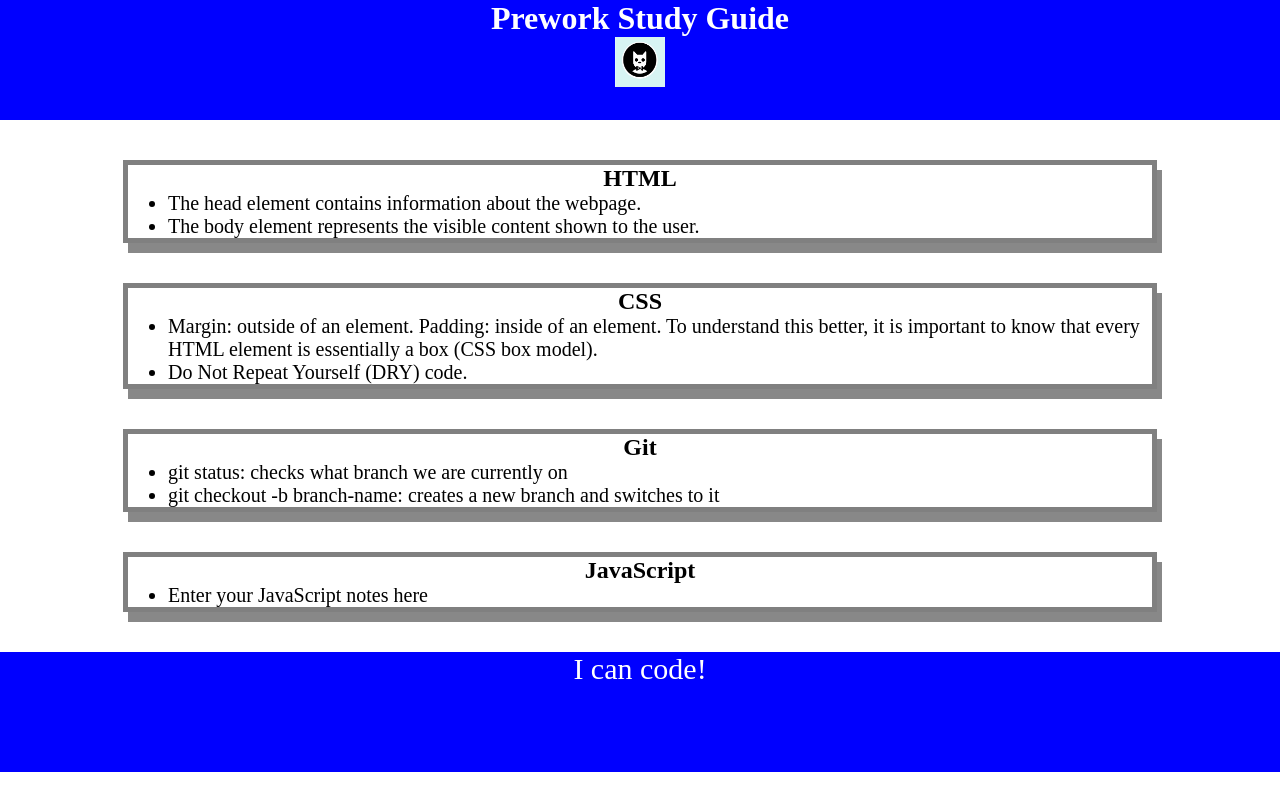
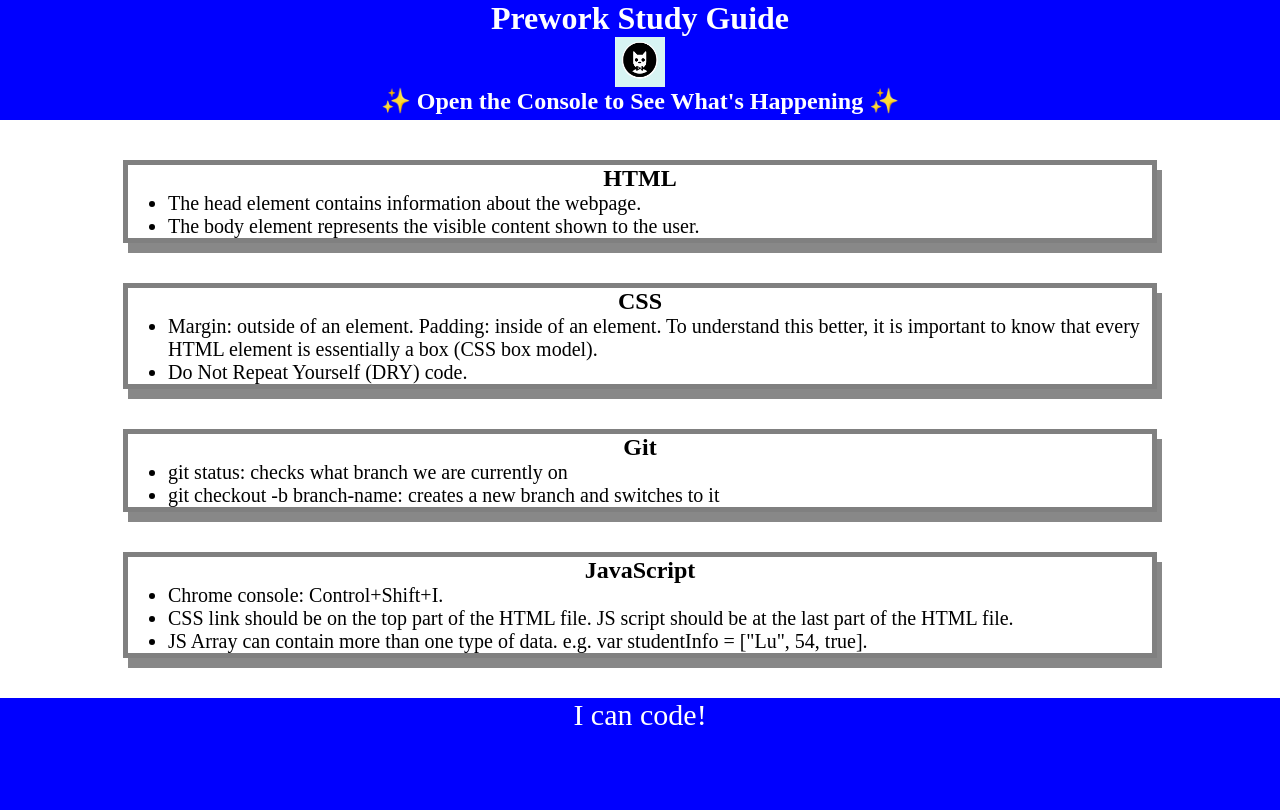
Before and after one commit to huihuihui07/W0-prework-study-guide, a plain HTML site: page index.html in a window 1280 px wide. Drawn offline with Linux system fonts and the light colour scheme.

Commit message:
completed JS basic

```diff
--- /dev/null
+++ b/assets/script.js
@@ -0,0 +1,19 @@
+var topics = ['HTML', 'CSS', 'Git', 'JavaScript'];
+
+for (var x = 0; x < topics.length; x++) {
+ console.log(topics[x]);
+}
+
+/*
+if (topic === 'HTML') {
+ console.log("Let's study HTML!");
+} else if (topic === 'CSS') {
+ console.log("Let's study CSS!");
+} else if (topic === 'Git') {
+ console.log("Let's study Git!");
+} else if (topic === 'JavaScript') {
+ console.log("Let's study JavaScript!");
+} else {
+ console.log('Please try again!');
+}
+*/
--- a/index.html
+++ b/index.html
@@ -5,6 +5,7 @@
     <meta http-equiv="X-UA-Compatible" content="IE=edge" />
     <meta name="viewport" content="width=device-width, initial-scale=1.0" />
     <link rel="stylesheet" href="./assets/style.css" />
+
     <title>Prework Study Guide</title>
   </head>
 
@@ -15,6 +16,7 @@
         src="./assets/bowtie-cat.png"
         alt="Profile image of cat wearing a bow tie."
       />
+      <h2>✨ Open the Console to See What's Happening ✨</h2>
     </header>
 
     <main>
@@ -53,7 +55,9 @@
       <section class="card" id="javascript-section">
         <h2>JavaScript</h2>
         <ul>
-          <li>Enter your JavaScript notes here</li>
+          <li>Chrome console: Control+Shift+I.</li>
+          <li>CSS link should be on the top part of the HTML file. JS script should be at the last part of the HTML file.</li>
+        <li>JS Array can contain more than one type of data. e.g. var studentInfo = ["Lu", 54, true].</li>
         </ul>
       </section>
     </main>
@@ -61,5 +65,6 @@
     <footer>
       <p>I can code!</p>
     </footer>
+    <script src="./assets/script.js"></script>
   </body>
 </html>
```
